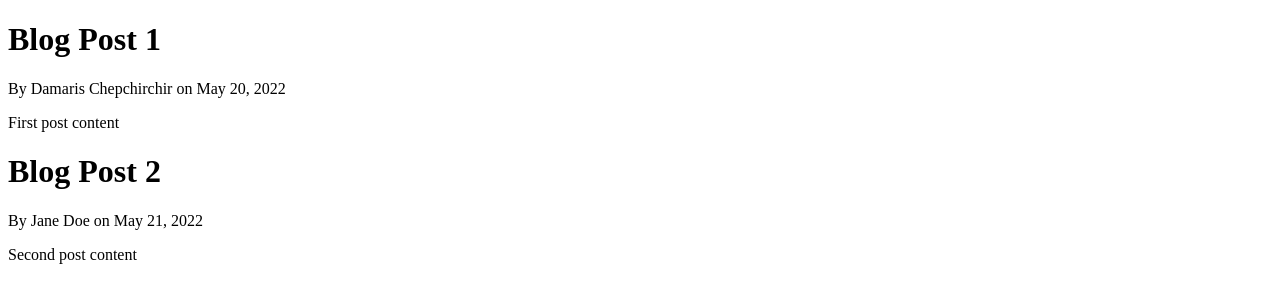
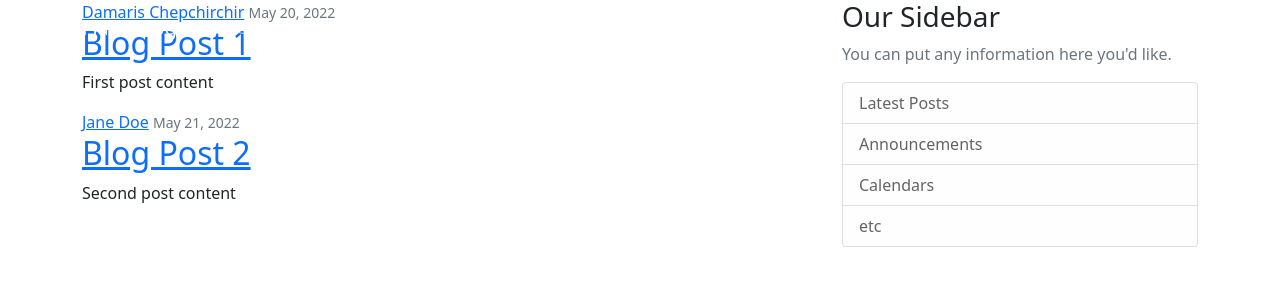
Before and after one commit to chepceline/flask-blog, a Flask app: page /home in a window 1280 px wide. Shown: the top 303 px of the page. Run offline with Flask 2, Linux system fonts and the light colour scheme.

Commit message:
add bootsrap and extension

```diff
--- a/templates/home.html
+++ b/templates/home.html
@@ -1,17 +1,15 @@
-<!DOCTYPE html>
-<html lang="en">
-<head>
-    <meta charset="UTF-8">
-    <meta http-equiv="X-UA-Compatible" content="IE=edge">
-    <meta name="viewport" content="width=device-width, initial-scale=1.0">
-    <title>flask-blog</title>
-</head>
-<body>
+{% extends "layout.html"%}
+{% block content %}
     {% for post in posts%}
-        <h1>{{post.title}}</h1>
-        <p>By {{post.author}} on {{ post.date_posted}}</p>
-        <p>{{ post.content}}</p>
+    <article class="media content-section">
+        <div class="media-body">
+          <div class="article-metadata">
+            <a class="mr-2" href="#">{{ post.author }}</a>
+            <small class="text-muted">{{ post.date_posted }}</small>
+          </div>
+          <h2><a class="article-title" href="#">{{ post.title }}</a></h2>
+          <p class="article-content">{{ post.content }}</p>
+        </div>
+      </article>
     {% endfor %}
-
-</body>
-</html>
+{% endblock %}
--- a/templates/layout.html
+++ b/templates/layout.html
@@ -0,0 +1,59 @@
+<!DOCTYPE html>
+<html lang="en">
+<head>
+    <link href="https://cdn.jsdelivr.net/npm/bootstrap@5.0.2/dist/css/bootstrap.min.css" rel="stylesheet" integrity="sha384-EVSTQN3/azprG1Anm3QDgpJLIm9Nao0Yz1ztcQTwFspd3yD65VohhpuuCOmLASjC" crossorigin="anonymous">
+    <link rel="stylesheet" type="text/css" href="{{url_for('static', filename='main.css')}}">
+    <meta charset="UTF-8">
+    <meta http-equiv="X-UA-Compatible" content="IE=edge">
+    <meta name="viewport" content="width=device-width, initial-scale=1.0">
+    <title>Flask blog</title>
+</head>
+<body>
+    <header class="site-header">
+        <nav class="navbar navbar-expand-md navbar-dark bg-steel fixed-top">
+          <div class="container">
+            <a class="navbar-brand mr-4" href="/">Flask Blog</a>
+            <button class="navbar-toggler" type="button" data-toggle="collapse" data-target="#navbarToggle" aria-controls="navbarToggle" aria-expanded="false" aria-label="Toggle navigation">
+              <span class="navbar-toggler-icon"></span>
+            </button>
+            <div class="collapse navbar-collapse" id="navbarToggle">
+              <div class="navbar-nav mr-auto">
+                <a class="nav-item nav-link" href="/">Home</a>
+                <a class="nav-item nav-link" href="/about">About</a>
+              </div>
+              <!-- Navbar Right Side -->
+              <div class="navbar-nav">
+                <a class="nav-item nav-link" href="/login">Login</a>
+                <a class="nav-item nav-link" href="/register">Register</a>
+              </div>
+            </div>
+          </div>
+        </nav>
+      </header>
+      <main role="main" class="container">
+        <div class="row">
+          <div class="col-md-8">
+            {% block content %}{% endblock %}
+          </div>
+          <div class="col-md-4">
+            <div class="content-section">
+              <h3>Our Sidebar</h3>
+              <p class='text-muted'>You can put any information here you'd like.
+                <ul class="list-group">
+                  <li class="list-group-item list-group-item-light">Latest Posts</li>
+                  <li class="list-group-item list-group-item-light">Announcements</li>
+                  <li class="list-group-item list-group-item-light">Calendars</li>
+                  <li class="list-group-item list-group-item-light">etc</li>
+                </ul>
+              </p>
+            </div>
+          </div>
+        </div>
+      </main>
+    </div>
+
+
+    <script src="https://cdn.jsdelivr.net/npm/bootstrap@5.0.2/dist/js/bootstrap.bundle.min.js" integrity="sha384-MrcW6ZMFYlzcLA8Nl+NtUVF0sA7MsXsP1UyJoMp4YLEuNSfAP+JcXn/tWtIaxVXM" crossorigin="anonymous"></script>
+
+</body>
+</html>
```
Also changed, not shown: templates/about.html (+3 -12 lines).
